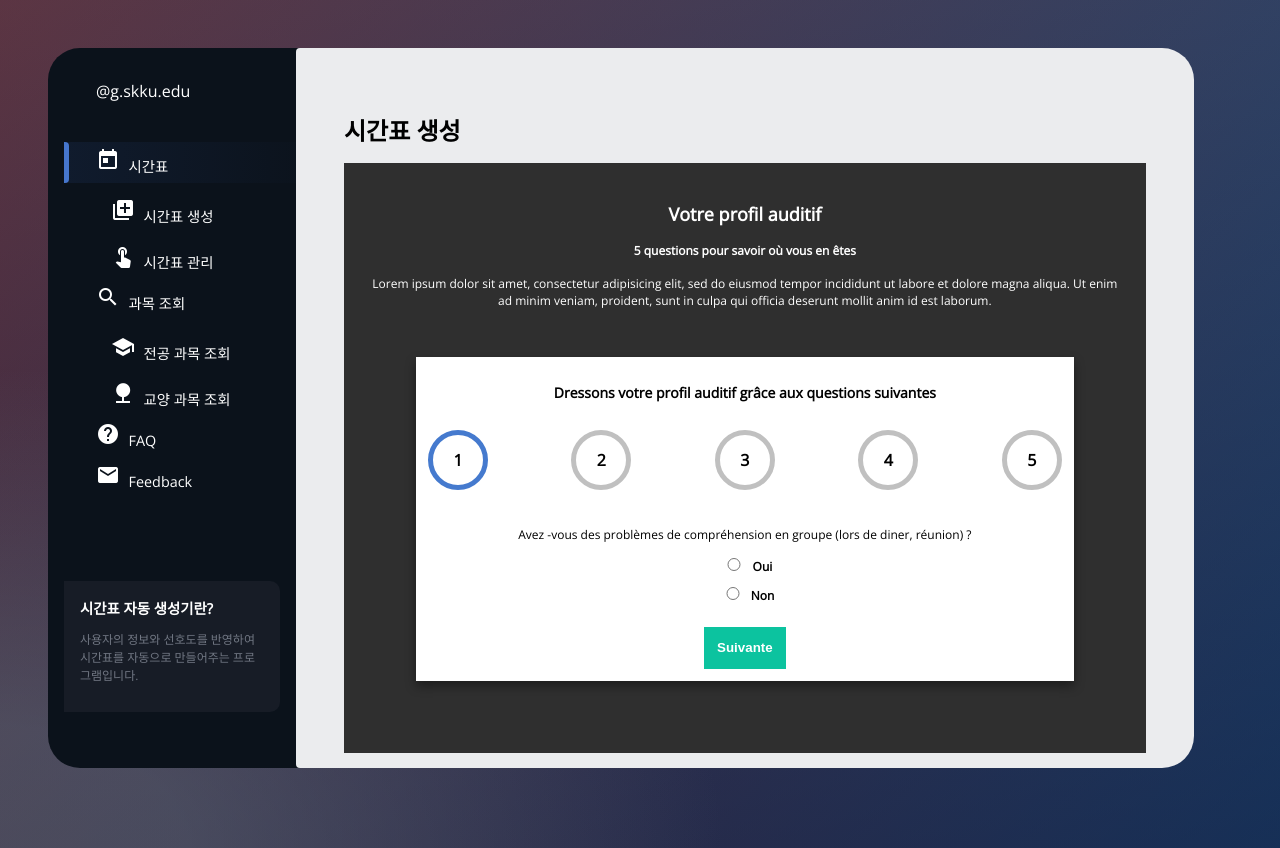
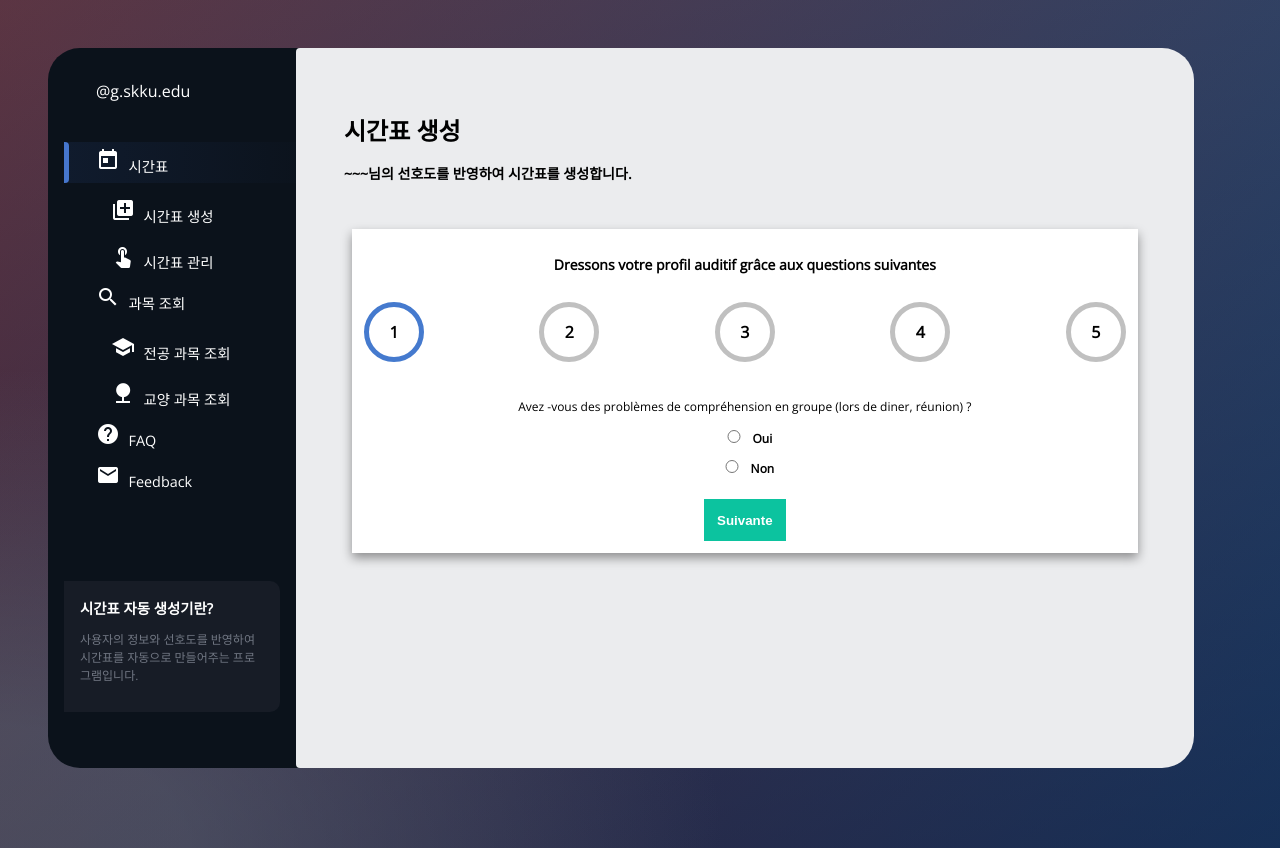
Before and after one commit to 20SKKUGraduationProject/Web, a Django app: page /createtimetable/ in a window 1280 px wide. Run offline with Django 3.2, Linux system fonts and the light colour scheme.

Commit message:
Remove unused features in createtimetable

```diff
--- a/frontend/static/css/preference.css
+++ b/frontend/static/css/preference.css
@@ -4,12 +4,14 @@
     margin: 0;
 }
 section {
-    padding: 2em;
+    /* padding */
+    padding-top: 2em;
+    padding-bottom: 2em;
     text-align: center;
 }
 #questionnaire {
-    background-color: rgba(0, 0, 0, .8);
-    color: white;
+    background-color: #ebecee;
+    color: black;
 }
 .questionnaire h3 {
     padding-bottom: 1em;
@@ -96,7 +98,8 @@ section {
     background: #fff;
     color: black;
     box-shadow: 0 5px 10px rgba(0, 0, 0, .4);
-    margin: 4em;
+    width: 95%;
+    margin: 1%;
     padding: 1em;
 }
 .form input {
--- a/frontend/templates/createtimetable.html
+++ b/frontend/templates/createtimetable.html
@@ -9,6 +9,7 @@
       <main>
         <header>
           <h1 class="title">시간표 생성</h1>
+          <h3>~~~님의 선호도를 반영하여 시간표를 생성합니다.</h3>
           <!-- <nav class="nav-tabs">
             <a href="#0" class="active">2020-봄학기<span>14</span></a>
             <a href="#0">2019-가을학기<span>24</span></a>
--- a/frontend/templates/preference.html
+++ b/frontend/templates/preference.html
@@ -8,11 +8,6 @@
         <div class="container">
             <div class="row gutter">
                 <div data-scrollreveal="enter bottom after 0s over 2s">
-                    <div class="section-header">
-                        <h2>Votre profil auditif</h2>
-                        <h4>5 questions pour savoir où vous en êtes</h4>
-                    </div>
-                    <p>Lorem ipsum dolor sit amet, consectetur adipisicing elit, sed do eiusmod tempor incididunt ut labore et dolore magna aliqua. Ut enim ad minim veniam, proident, sunt in culpa qui officia deserunt mollit anim id est laborum.</p>
                 </div>
                 <div class="form" data-scrollreveal="enter bottom after 0s over 1s">
                     <h3>Dressons votre profil auditif grâce aux questions suivantes</h3>
```
